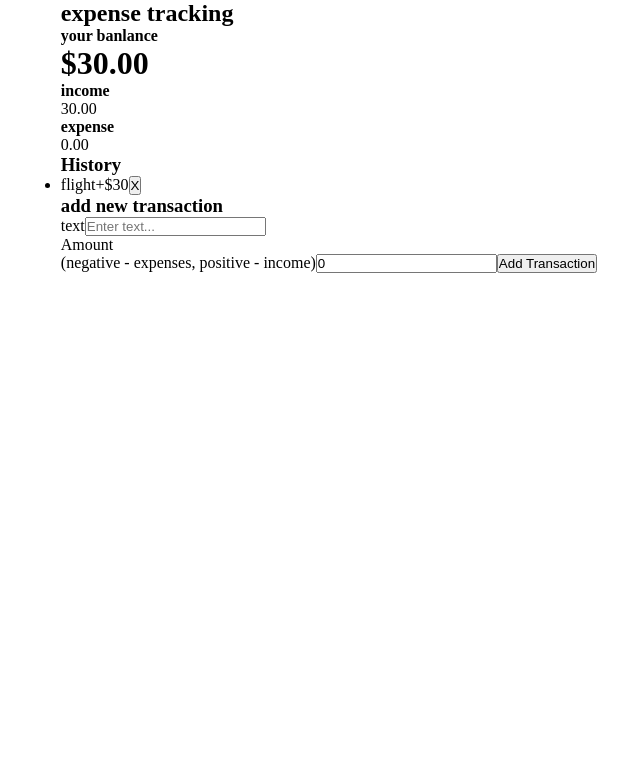
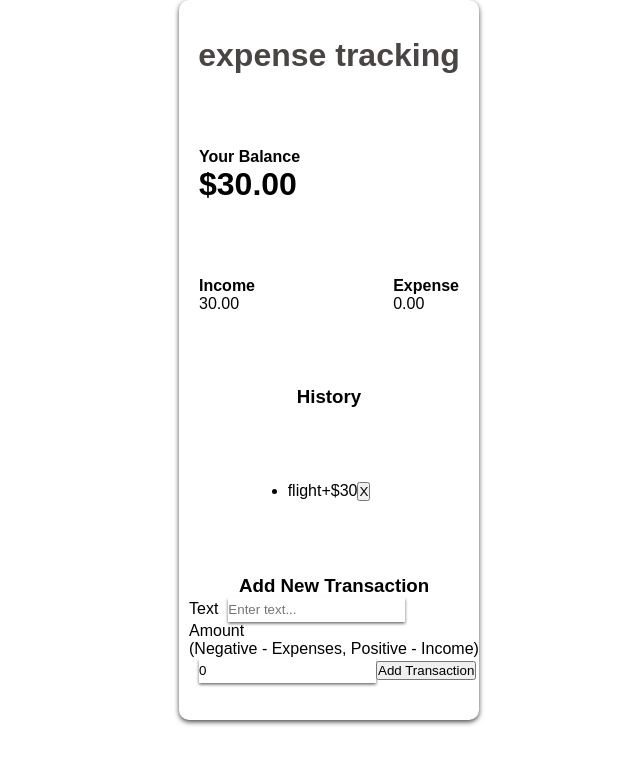
Before and after one commit to banseka/expense-tracker-react-app, a React (Create React App) app: page / in a window 1280 px wide. Shown: the top 764 px of the page, without its empty margins (311-951 px from the left). Built offline with nearby package versions, Linux system fonts and the light colour scheme.

Commit message:
changed read me information

```diff
--- a/src/App.css
+++ b/src/App.css
@@ -3,8 +3,55 @@
   padding: 0;
   box-sizing: border-box;
 }
-body{
+.container{
+  margin: 0 auto;
   display: flex;
-  justify-content: center;
-  align-items: center;
+  flex-direction: column;
+  justify-content: space-around;
+  align-items: space-between;
+  font-family: Arial, Helvetica, sans-serif;
+  width: 300px;
+  height: 90vh;
+  border: none;
+  box-shadow: 0 2px 5px rgb(75, 71, 71);
+  border-radius: 10px;
 }
+.header{
+  margin: 0 auto;
+  font-size: 2em;
+  color: rgb(73, 69, 69);
+}
+.balance-container{
+  margin-left: 20px;
+  text-transform: capitalize;
+}
+.inc-exp-container{
+  display: flex;
+  justify-content: space-between;
+  text-transform: capitalize;
+}
+.income-container{
+  margin-left: 20px;
+}
+.expense-container{
+  margin-right: 20px;
+}
+.history-header, .list{
+  margin: 0 auto;
+}
+.add-trans-header{
+  margin-left: 60px;
+  text-transform: capitalize;
+}
+form{
+  margin-left: 10px;
+}
+label{
+  text-transform: capitalize;
+}
+input{
+  height: 25px;
+  border: none;
+  box-shadow: 0 1.5px 3px rgb(104, 100, 100);
+  margin-left: 10px;
+}
--- a/src/App.js
+++ b/src/App.js
@@ -10,8 +10,9 @@ import {GlobalProvider} from './context/GlobalContext'
 function App() {
   return (
     <GlobalProvider>
-      <Header />
+
       <div className='container'>
+        <Header />
         <Balance />
         <IncomeExpenses />
         <TransactionList />
--- a/src/components/AddTransaction.js
+++ b/src/components/AddTransaction.js
@@ -15,11 +15,13 @@ export default function AddTransaction() {
       amount: +amount
     };
     addTransaction(newTransaction)
+    setAmount(0)
+    setText("")
   };
 
   return (
-    <>
-      <h3>add new transaction</h3>
+    <div className='add-transaction'>
+      <h3 className='add-trans-header'>add new transaction</h3>
       <form id='form' onSubmit={submitTransaction}>
         <div className='form-control'>
           <label htmlFor='text'>text</label>
@@ -44,6 +46,6 @@ export default function AddTransaction() {
           <button className='add-trans-btn'>Add Transaction</button>
         </div>
       </form>
-    </>
+    </div>
   );
 }
--- a/src/components/Balance.js
+++ b/src/components/Balance.js
@@ -1,15 +1,14 @@
-import React, {useContext} from 'react'
+import React, { useContext } from "react";
 import { GlobalContext } from "../context/GlobalContext";
-
 
 export default function () {
   const { transactions } = useContext(GlobalContext);
-  const amounts = transactions.map(item =>item.amount)
-  const total = amounts.reduce((acc, cur)=>(acc +=cur)).toFixed(2)
+  const amounts = transactions.map((item) => item.amount);
+  const total = amounts.reduce((acc, cur) => (acc += cur)).toFixed(2);
   return (
-    <>
-      <h4>your banlance</h4>
-  <h1 id='balance'>${total}</h1>
-    </>
-  )
+    <div className='balance-container'>
+      <h4>your balance</h4>
+      <h1 id='balance'>${total}</h1>
+    </div>
+  );
 }
--- a/src/components/Header.js
+++ b/src/components/Header.js
@@ -2,7 +2,7 @@ import React from 'react'
 
 export default function Header() {
   return (
-    <h2>
+    <h2 className='header'>
       expense tracking
     </h2>
   )
--- a/src/components/IncomeExpenses.js
+++ b/src/components/IncomeExpenses.js
@@ -2,22 +2,30 @@ import React, { useContext } from "react";
 import { GlobalContext } from "../context/GlobalContext";
 
 export default function IncomeExpenses() {
-   const { transactions } = useContext(GlobalContext);
-   const amount = transactions.map(item =>item.amount)
-   const income = amount.filter(item => item >0).reduce((acc, cur)=>(acc +=cur), 0).toFixed(2)
+  const { transactions } = useContext(GlobalContext);
+  const amount = transactions.map((item) => item.amount);
+  const income = amount
+    .filter((item) => item > 0)
+    .reduce((acc, cur) => (acc += cur), 0)
+    .toFixed(2);
 
-   const expense = (amount.filter(item => item<0).reduce((acc, cur)=>(acc +=cur), 0)*-1).toFixed(2)
+  const expense = (
+    amount.filter((item) => item < 0).reduce((acc, cur) => (acc += cur), 0) * -1
+  ).toFixed(2);
   return (
     <div className='inc-exp-container'>
-      <div>
-  <h4>income</h4>
-      <p id='money-plus' className='money-plus'>{income}</p>
+      <div className='income-container'>
+        <h4>income</h4>
+        <p  className='money-plus'>
+          {income}
+        </p>
       </div>
-      <div>
-  <h4>expense</h4>
-        <p className='money-minus' id='money-minus'>{expense}</p>
+      <div className='expense-container'>
+        <h4>expense</h4>
+        <p className='money-minus'>
+          {expense}
+        </p>
       </div>
-
     </div>
-  )
+  );
 }
--- a/src/components/TransactionList.js
+++ b/src/components/TransactionList.js
@@ -7,8 +7,8 @@ const {transactions} = useContext(GlobalContext)
 
   return (
     <>
-      <h3>History</h3>
-      <ul id='list' className='list'>
+      <h3 className="history-header">History</h3>
+      <ul className='list'>
         {transactions.map((item) => (
          <Transaction key={item.id} transaction={item}/>
         ))}
--- a/src/serviceWorker.js
+++ /dev/null
@@ -1,141 +0,0 @@
-// This optional code is used to register a service worker.
-// register() is not called by default.
-
-// This lets the app load faster on subsequent visits in production, and gives
-// it offline capabilities. However, it also means that developers (and users)
-// will only see deployed updates on subsequent visits to a page, after all the
-// existing tabs open on the page have been closed, since previously cached
-// resources are updated in the background.
-
-// To learn more about the benefits of this model and instructions on how to
-// opt-in, read https://bit.ly/CRA-PWA
-
-const isLocalhost = Boolean(
-  window.location.hostname === 'localhost' ||
-    // [::1] is the IPv6 localhost address.
-    window.location.hostname === '[::1]' ||
-    // 127.0.0.0/8 are considered localhost for IPv4.
-    window.location.hostname.match(
-      /^127(?:\.(?:25[0-5]|2[0-4][0-9]|[01]?[0-9][0-9]?)){3}$/
-    )
-);
-
-export function register(config) {
-  if (process.env.NODE_ENV === 'production' && 'serviceWorker' in navigator) {
-    // The URL constructor is available in all browsers that support SW.
-    const publicUrl = new URL(process.env.PUBLIC_URL, window.location.href);
-    if (publicUrl.origin !== window.location.origin) {
-      // Our service worker won't work if PUBLIC_URL is on a different origin
-      // from what our page is served on. This might happen if a CDN is used to
-      // serve assets; see https://github.com/facebook/create-react-app/issues/2374
-      return;
-    }
-
-    window.addEventListener('load', () => {
-      const swUrl = `${process.env.PUBLIC_URL}/service-worker.js`;
-
-      if (isLocalhost) {
-        // This is running on localhost. Let's check if a service worker still exists or not.
-        checkValidServiceWorker(swUrl, config);
-
-        // Add some additional logging to localhost, pointing developers to the
-        // service worker/PWA documentation.
-        navigator.serviceWorker.ready.then(() => {
-          console.log(
-            'This web app is being served cache-first by a service ' +
-              'worker. To learn more, visit https://bit.ly/CRA-PWA'
-          );
-        });
-      } else {
-        // Is not localhost. Just register service worker
-        registerValidSW(swUrl, config);
-      }
-    });
-  }
-}
-
-function registerValidSW(swUrl, config) {
-  navigator.serviceWorker
-    .register(swUrl)
-    .then(registration => {
-      registration.onupdatefound = () => {
-        const installingWorker = registration.installing;
-        if (installingWorker == null) {
-          return;
-        }
-        installingWorker.onstatechange = () => {
-          if (installingWorker.state === 'installed') {
-            if (navigator.serviceWorker.controller) {
-              // At this point, the updated precached content has been fetched,
-              // but the previous service worker will still serve the older
-              // content until all client tabs are closed.
-              console.log(
-                'New content is available and will be used when all ' +
-                  'tabs for this page are closed. See https://bit.ly/CRA-PWA.'
-              );
-
-              // Execute callback
-              if (config && config.onUpdate) {
-                config.onUpdate(registration);
-              }
-            } else {
-              // At this point, everything has been precached.
-              // It's the perfect time to display a
-              // "Content is cached for offline use." message.
-              console.log('Content is cached for offline use.');
-
-              // Execute callback
-              if (config && config.onSuccess) {
-                config.onSuccess(registration);
-              }
-            }
-          }
-        };
-      };
-    })
-    .catch(error => {
-      console.error('Error during service worker registration:', error);
-    });
-}
-
-function checkValidServiceWorker(swUrl, config) {
-  // Check if the service worker can be found. If it can't reload the page.
-  fetch(swUrl, {
-    headers: { 'Service-Worker': 'script' },
-  })
-    .then(response => {
-      // Ensure service worker exists, and that we really are getting a JS file.
-      const contentType = response.headers.get('content-type');
-      if (
-        response.status === 404 ||
-        (contentType != null && contentType.indexOf('javascript') === -1)
-      ) {
-        // No service worker found. Probably a different app. Reload the page.
-        navigator.serviceWorker.ready.then(registration => {
-          registration.unregister().then(() => {
-            window.location.reload();
-          });
-        });
-      } else {
-        // Service worker found. Proceed as normal.
-        registerValidSW(swUrl, config);
-      }
-    })
-    .catch(() => {
-      console.log(
-        'No internet connection found. App is running in offline mode.'
-      );
-    });
-}
-
-export function unregister() {
-  if ('serviceWorker' in navigator) {
-    navigator.serviceWorker.ready
-      .then(registration => {
-        registration.unregister();
-      })
-      .catch(error => {
-        console.error(error.message);
-      });
-  }
-}
```
Also changed, not shown: 2 other files (tests, documents, lock files or other folders).
